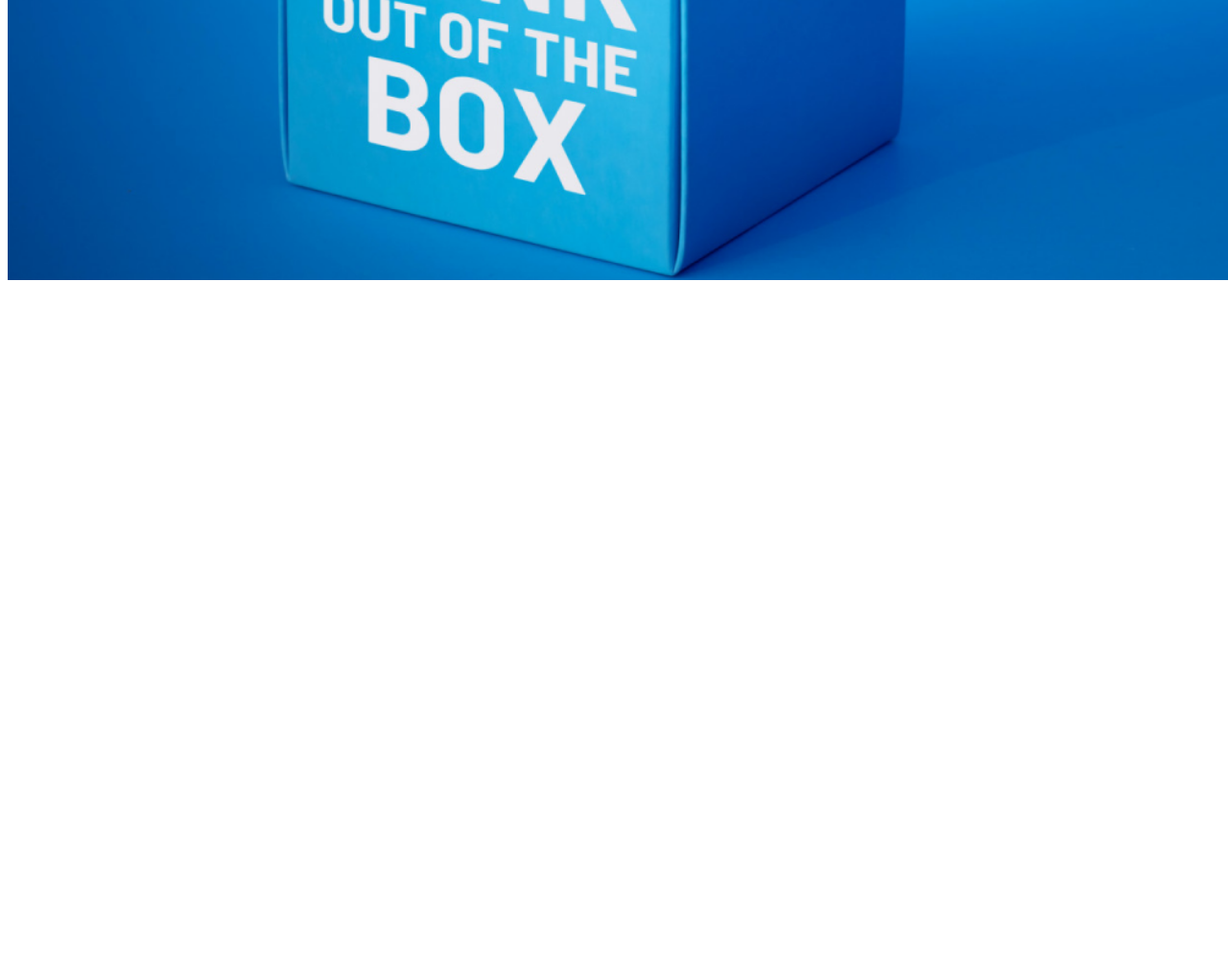
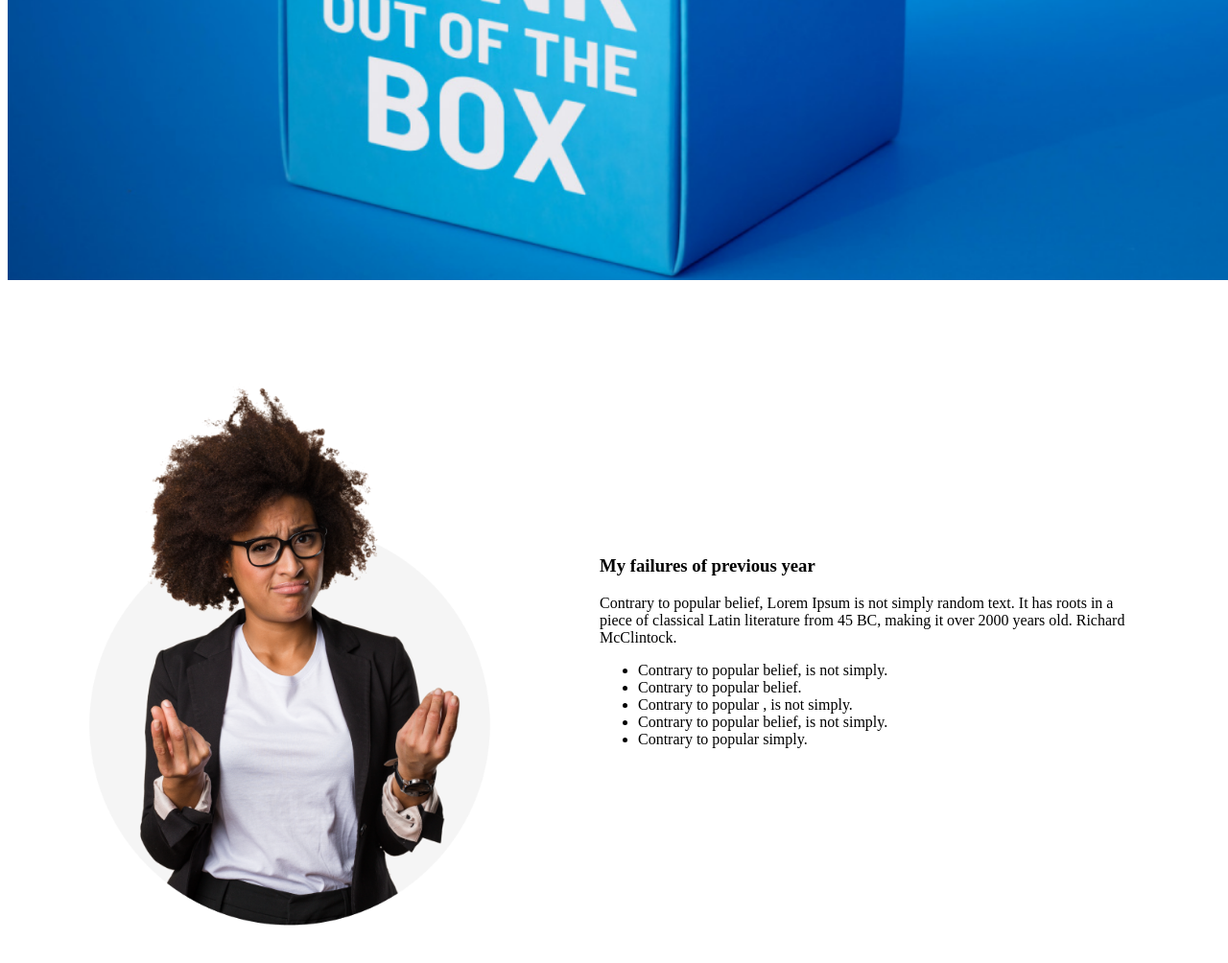
Before and after one commit to SanzidAhmed/my-first-assignment, a plain HTML site: page assignment.html in a window 1280 px wide. Shown: the part 746-1750 px from the top of the page at 96% size. Before the commit the page ends 1046 px from the top, so only its background shows below. Drawn offline with Linux system fonts and the light colour scheme.

Commit message:
add some code

```diff
--- a/assignment.html
+++ b/assignment.html
@@ -16,7 +16,23 @@
     </div>
 
     </header>
-    <main>
+    <main class="main">
+        <div class="body">
+            <img src="images/person.png" alt="">
+            <div class="main-text">
+                <h3 class="body-heading">My failures of previous year</h3>
+                <p class="body-description">Contrary to popular belief, Lorem Ipsum is not simply random text. It has roots in a piece of classical Latin literature from 45 BC, making it over 2000 years old. Richard McClintock.</p>
+                <ul class="body=list">
+                    <li>Contrary to popular belief, is not simply.</li>
+                    <li>Contrary to popular belief.</li>
+                    <li>Contrary to popular , is not simply.</li>
+                    <li>Contrary to popular belief, is not simply.</li>
+                    <li>Contrary to popular simply.</li>
+                </ul>
+            </div>
+
+
+        </div>
 
     </main>
     <footer>
--- a/style-assignment/style.css
+++ b/style-assignment/style.css
@@ -40,3 +40,24 @@
     font-weight: 600;
     font-size: 20px;
 }
+
+/* main section work */
+.main{
+    width: 100%;
+    padding: 100px 0px;
+}
+.main img{
+    height: auto;
+    width: 450px;
+}
+.main-text{
+    width: 550px;
+    margin-left: 100px;
+}
+.body{
+    width: 1130px;
+    max-width: 95%;
+    margin: 0 auto;
+    display: flex;
+    align-items: center;
+}
```
